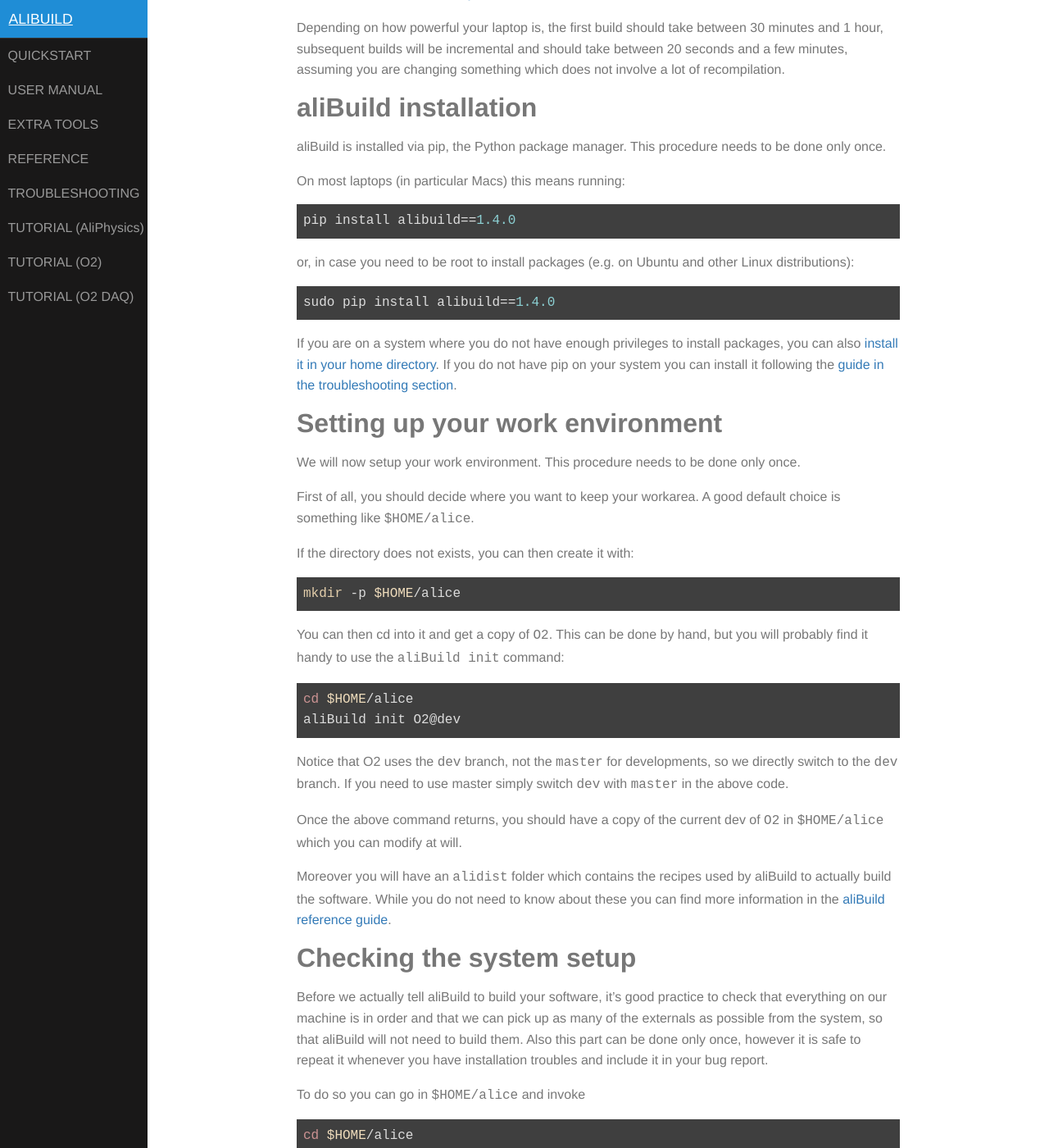
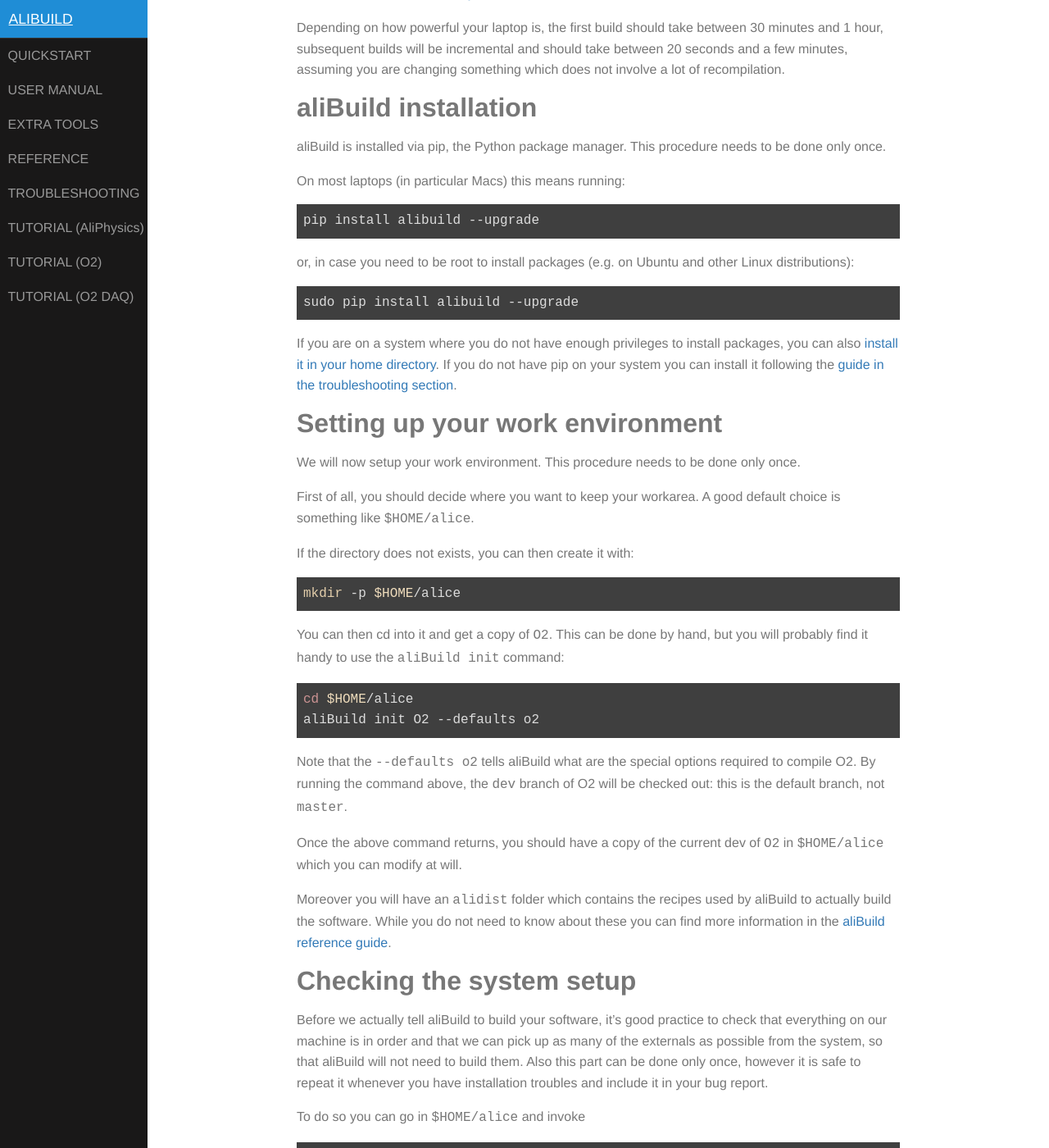
Before and after one commit to alisw/alibuild, a Jekyll site: the page built from docs/o2-tutorial.markdown, in a window 1280 px wide and 1400 px high, scrolled down 592 px. Shown: the whole window at 82% size. Built offline with Jekyll 4.4.1, drawn with Linux system fonts in a browser that asks for light colours; some of the changed text lies outside the part shown.

Commit message:
Fix inconsistencies in O2 tutorial

````diff
--- a/docs/o2-tutorial.markdown
+++ b/docs/o2-tutorial.markdown
@@ -35,12 +35,12 @@
 
 On most laptops (in particular Macs) this means running:
 
-    pip install alibuild==1.4.0
+    pip install alibuild --upgrade
 
 or, in case you need to be root to install packages (e.g. on Ubuntu and
 other Linux distributions):
 
-    sudo pip install alibuild==1.4.0
+    sudo pip install alibuild --upgrade
 
 If you are on a system where you do not have enough privileges to install
 packages, you can also [install it in your home
@@ -67,12 +67,12 @@
 
 ```bash
 cd $HOME/alice
-aliBuild init O2@dev
+aliBuild init O2 --defaults o2
 ```
 
-Notice that O2 uses the `dev` branch, not the `master` for developments,
-so we directly switch to the `dev` branch. If you need to use master simply switch
-`dev` with `master` in the above code.
+Note that the `--defaults o2` tells aliBuild what are the special options
+required to compile O2. By running the command above, the `dev` branch of O2
+will be checked out: this is the default branch, not `master`.
 
 Once the above command returns, you should have a copy of the current
 dev of `O2` in `$HOME/alice` which you can modify at will.
@@ -94,7 +94,7 @@
 To do so you can go in `$HOME/alice` and invoke
 
     cd $HOME/alice
-    aliDoctor O2
+    aliDoctor O2 --defaults o2
 
 This will examine your system and provide suggestions (in the form of
 warnings) or actual errors about your setup. You should fix all the
@@ -137,7 +137,7 @@
 
 Notice that while you can use the
 
-    aliBuild build AliPhysics
+    aliBuild --defaults o2 build O2
 
 command as many times as you want. However, you can also do it just once
 and then do subsequent rebuilds by doing:
@@ -170,8 +170,8 @@
 
     alienv load O2/latest
 
-to setup your environment so that `aliroot` and all the required
-libraries are correctly picked up.
+to setup your environment so that O2 and all the required libraries are
+correctly picked up.
 
 Alternatively you can use:
 
@@ -184,7 +184,7 @@
 group. The first module is called Configuration, the second monitoring.
 
 ## Setup
-    pip install alibuild==1.4.0
+    pip install alibuild --upgrade
     mkdir -p $HOME/alice
     export ALIBUILD_WORK_DIR=$HOME/alice/sw; eval "`alienv shell-helper`"
 
````
